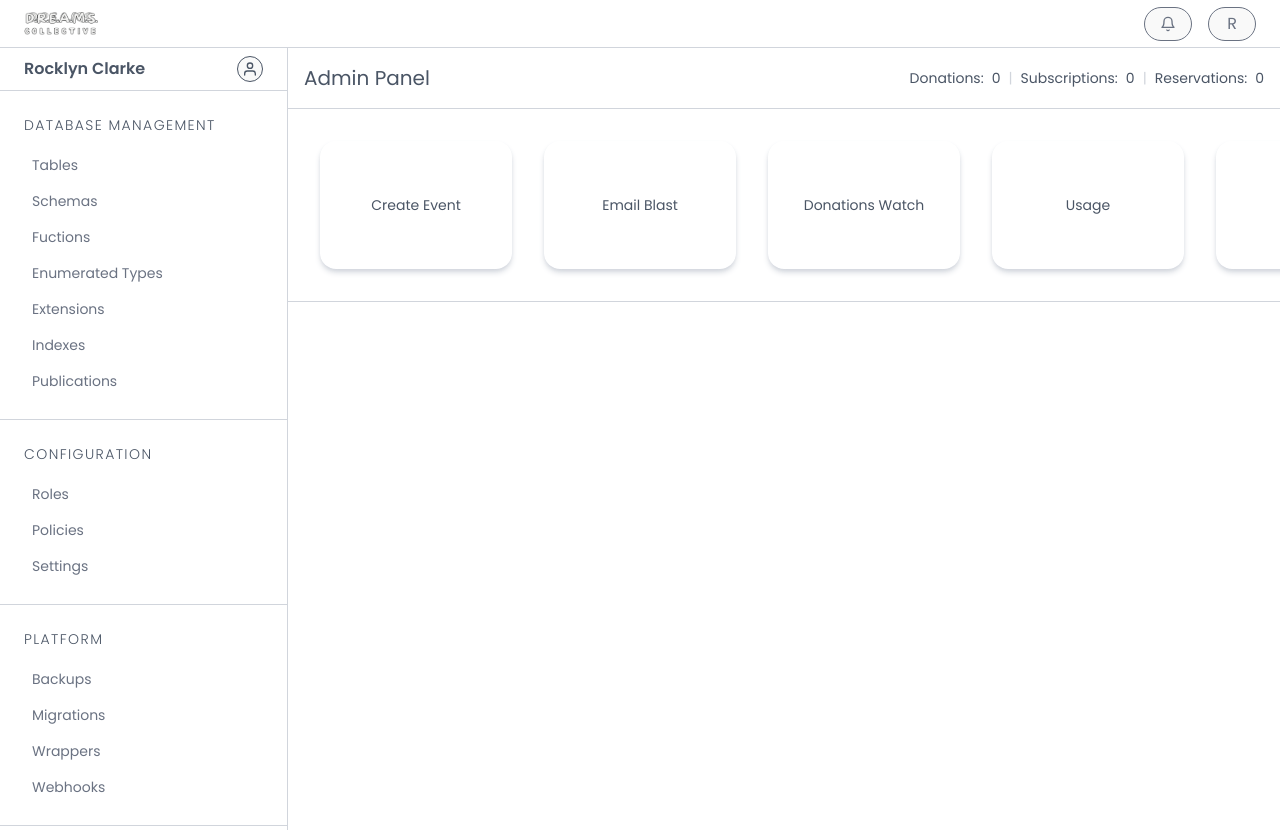
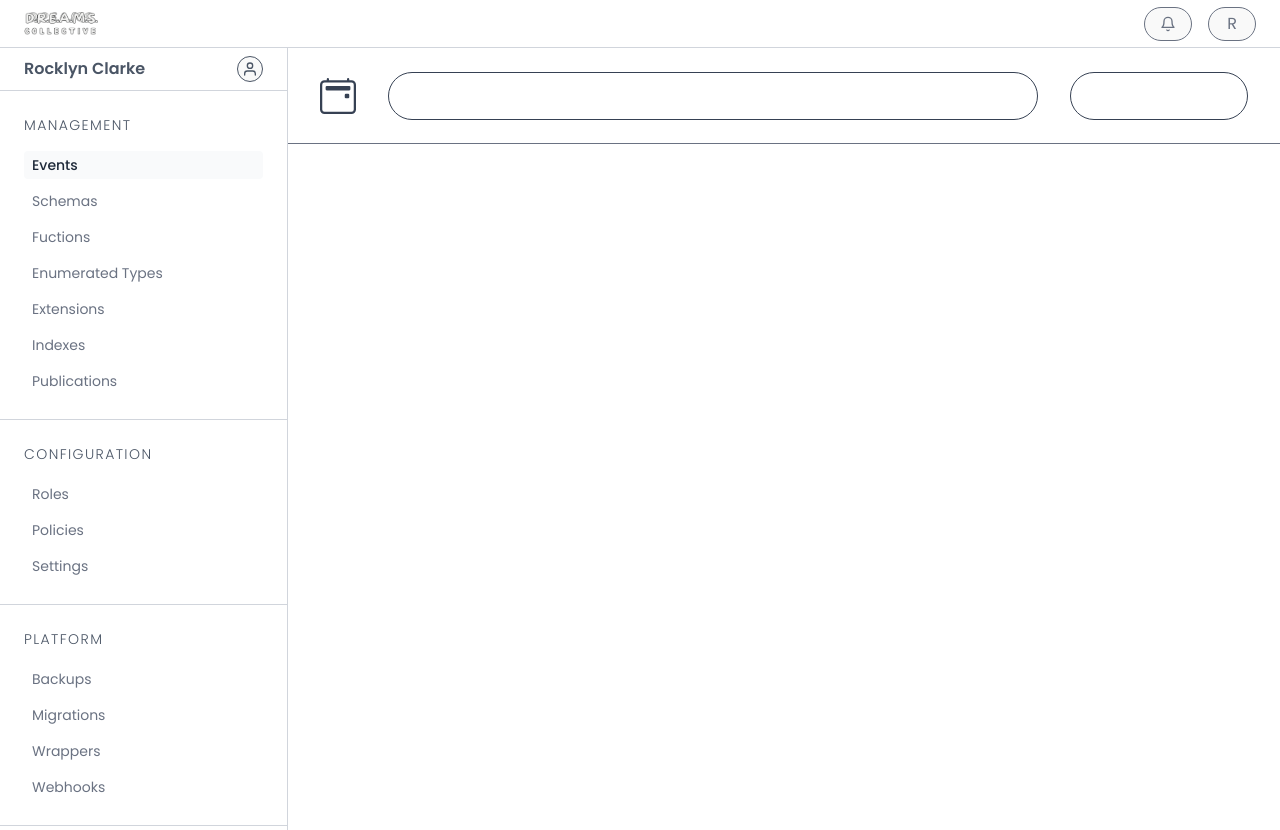
Before and after one commit to bdawgcodes28/D.R.E.A.M.S.-Hub, a React (Vite) app in the folder admin_app/admin/: page /events in a window 1280 px wide. Shown: the top 830 px of the page. Built offline with nearby package versions, Linux system fonts and the light colour scheme.

Commit message:
Committing before Pull and Push

```diff
--- a/admin_app/admin/src/App.jsx
+++ b/admin_app/admin/src/App.jsx
@@ -2,17 +2,17 @@ import { BrowserRouter, Routes, Route } from "react-router-dom";
 import Login from "./pages/Login";
 import Dashboard from "./components/Dashboard";
 import Home from "./pages/Home";
+import Events from "./pages/Events";
 
 function App() {
   return (
     <BrowserRouter>
       <Routes>
         <Route path="/login" element={<Login />} />
-
         <Route path="/" element={<Dashboard />}>
           <Route index element={<Home />} />
-          <Route path="home" element={<Home />} />
           <Route path="*" element={<Home />} />
+          <Route path="/events" element={<Events />} />
         </Route>
       </Routes>
     </BrowserRouter>
--- a/admin_app/admin/src/components/Sidebar.jsx
+++ b/admin_app/admin/src/components/Sidebar.jsx
@@ -2,7 +2,6 @@ import { useState } from "react";
 import { FiUser } from "react-icons/fi";
 import { NavLink } from "react-router-dom";
 
-// Reusable Link component
 const Link = ({ to, children }) => {
   return (
     <NavLink
@@ -43,25 +42,25 @@ const Sidebar = () => {
       </div>
 
       <div className="w-full h-full overflow-y-auto flex flex-col scrollbar-thin scrollbar-thumb-gray-300 scrollbar-track-gray-100">
-        <Section title="Database Management">
-            <Link to="/tables">Tables</Link>
+        <Section title="Management">
+            <Link to="/events">Events</Link>
             <Link to="/schemas">Schemas</Link>
-            <Link to="/schemas">Fuctions</Link>
-            <Link to="/schemas">Enumerated Types</Link>
-            <Link to="/schemas">Extensions</Link>
-            <Link to="/schemas">Indexes</Link>
-            <Link to="/schemas">Publications</Link>
+            <Link to="/function">Fuctions</Link>
+            <Link to="/types">Enumerated Types</Link>
+            <Link to="/extensions">Extensions</Link>
+            <Link to="/indexes">Indexes</Link>
+            <Link to="/publications">Publications</Link>
         </Section>
         <Section title="Configuration">
-            <Link to="/tables">Roles</Link>
-            <Link to="/schemas">Policies</Link>
-            <Link to="/schemas">Settings</Link>
+            <Link to="/roles">Roles</Link>
+            <Link to="/policies">Policies</Link>
+            <Link to="/settins">Settings</Link>
         </Section>
         <Section title="Platform">
-            <Link to="/tables">Backups</Link>
-            <Link to="/schemas">Migrations</Link>
-            <Link to="/schemas">Wrappers</Link>
-            <Link to="/schemas">Webhooks</Link>
+            <Link to="/backups">Backups</Link>
+            <Link to="/migrations">Migrations</Link>
+            <Link to="/wrappers">Wrappers</Link>
+            <Link to="/webhooks">Webhooks</Link>
         </Section>
       </div>
     </aside>
--- /dev/null
+++ b/admin_app/admin/src/pages/Events.jsx
@@ -0,0 +1,27 @@
+import { BsCalendar2Event } from "react-icons/bs";
+
+
+const Events = () => {
+
+    return(
+        <>
+        <div className="w-full h-24 border-b border-gray-500 text-gray-700 items-center flex p-8 gap-8">
+            <h1 className="text-4xl font-semibold"><BsCalendar2Event/></h1>
+            <input type="search" className="w-full h-12 border rounded-full p-2">
+
+            </input>
+            <div className="w-64 h-12 border rounded-full overflow-clip">
+
+
+
+            </div>
+
+
+        </div>
+        </>
+    )
+
+}
+
+
+export default Events;
```
